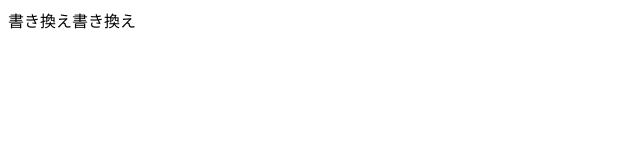
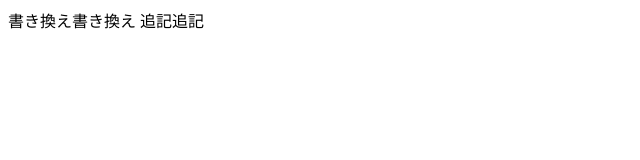
Before and after one commit to ogu618/045new, a plain HTML site: page index.html in a window 1280 px wide. Shown: the whole page, without its empty margins (0-640 px from the left). Drawn offline with Linux system fonts and the light colour scheme.

Commit message:
Update index.html

```diff
--- a/index.html
+++ b/index.html
@@ -6,5 +6,6 @@
   </head>
   <body>
     書き換え書き換え
+    追記追記
   </body>
 </html>
```
